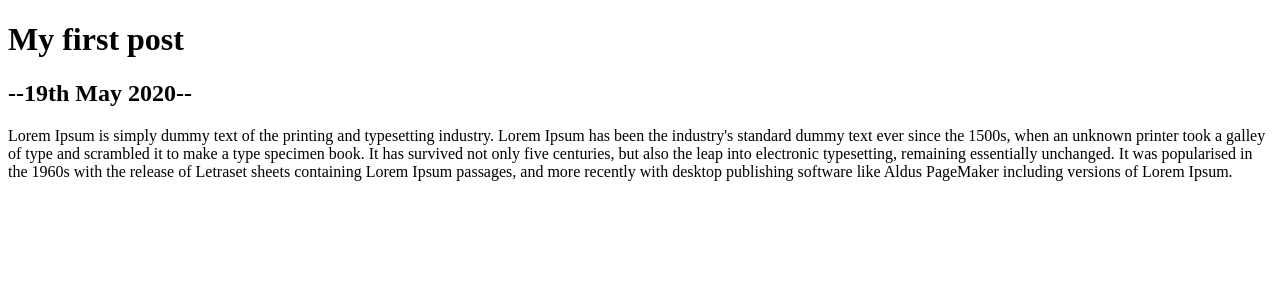
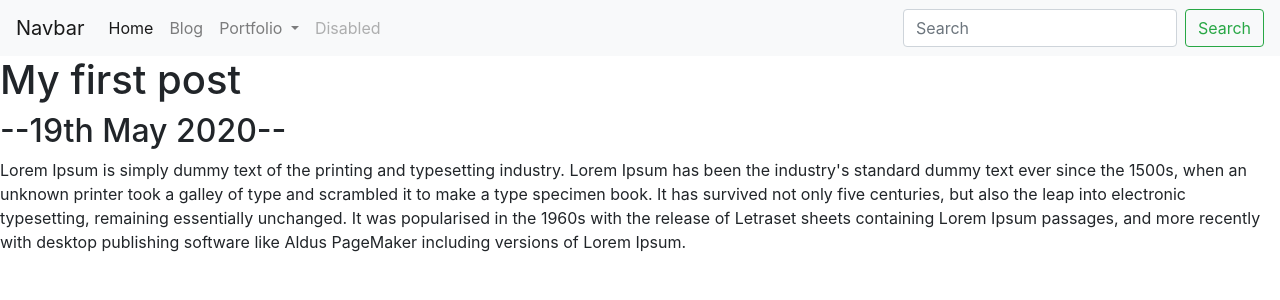
Before and after one commit to tinkermonk/personal_portfolio-project, a Django app: page /blog/1/ in a window 1280 px wide. Shown: the top 300 px of the page. Run offline with Django 3.2, Linux system fonts and the light colour scheme; data comes from the database, SQL or seed files in the repository; some libraries are stand-ins or nearby versions.

Commit message:
Added a Base template that would be extended to all the pages that the project has, whether it be the apps or blog posts. This allows for uniformity in the website that also allows you to minimally alter without having to rewrite the entire template across all pages. It allows for code reusability of tdesign without having to explicitly type in that code x number of times.

```diff
--- a/blog/templates/blog/detail.html
+++ b/blog/templates/blog/detail.html
@@ -1,14 +1,11 @@
-<!DOCTYPE html>
-<html lang="en">
-<head>
-    <meta charset="UTF-8">
-    <title>{{ blog.title }}</title>
-</head>
-<body>
+{% extends 'portfolio/base.html' %}
+
+{% block content %}
+
 <h1>{{ blog.title }}</h1>
 
 <h2>--{{ blog.date|date:'jS M Y' }}--</h2>
 
 <p>{{ blog.blog }}</p>
-</body>
-</html>
+
+{% endblock %}
--- /dev/null
+++ b/portfolio/templates/portfolio/base.html
@@ -0,0 +1,57 @@
+<!doctype html>
+<html lang="en">
+  <head>
+    <!-- Required meta tags -->
+    <meta charset="utf-8">
+    <meta name="viewport" content="width=device-width, initial-scale=1, shrink-to-fit=no">
+
+    <!-- Bootstrap CSS -->
+    <link rel="stylesheet" href="https://stackpath.bootstrapcdn.com/bootstrap/4.5.0/css/bootstrap.min.css" integrity="sha384-9aIt2nRpC12Uk9gS9baDl411NQApFmC26EwAOH8WgZl5MYYxFfc+NcPb1dKGj7Sk" crossorigin="anonymous">
+
+    <title>Hello, world!</title>
+  </head>
+  <body>
+  <nav class="navbar navbar-expand-lg navbar-light bg-light">
+  <a class="navbar-brand" href="#">Navbar</a>
+  <button class="navbar-toggler" type="button" data-toggle="collapse" data-target="#navbarSupportedContent" aria-controls="navbarSupportedContent" aria-expanded="false" aria-label="Toggle navigation">
+    <span class="navbar-toggler-icon"></span>
+  </button>
+
+  <div class="collapse navbar-collapse" id="navbarSupportedContent">
+    <ul class="navbar-nav mr-auto">
+      <li class="nav-item active">
+        <a class="nav-link" href="#">Home <span class="sr-only">(current)</span></a>
+      </li>
+        <li class="nav-item">
+        <a class="nav-link" href="#">Blog</a>
+      </li>
+      <li class="nav-item dropdown">
+        <a class="nav-link dropdown-toggle" href="#" id="navbarDropdown" role="button" data-toggle="dropdown" aria-haspopup="true" aria-expanded="false">
+          Portfolio
+        </a>
+        <div class="dropdown-menu" aria-labelledby="navbarDropdown">
+          <a class="dropdown-item" href="#">Action</a>
+          <a class="dropdown-item" href="#">Another action</a>
+          <div class="dropdown-divider"></div>
+          <a class="dropdown-item" href="#">Something else here</a>
+        </div>
+      </li>
+      <li class="nav-item">
+        <a class="nav-link disabled" href="#" tabindex="-1" aria-disabled="true">Disabled</a>
+      </li>
+    </ul>
+    <form class="form-inline my-2 my-lg-0">
+      <input class="form-control mr-sm-2" type="search" placeholder="Search" aria-label="Search">
+      <button class="btn btn-outline-success my-2 my-sm-0" type="submit">Search</button>
+    </form>
+  </div>
+</nav>
+
+  {% block content %}{% endblock %}
+    <!-- Optional JavaScript -->
+    <!-- jQuery first, then Popper.js, then Bootstrap JS -->
+    <script src="https://code.jquery.com/jquery-3.5.1.slim.min.js" integrity="sha384-DfXdz2htPH0lsSSs5nCTpuj/zy4C+OGpamoFVy38MVBnE+IbbVYUew+OrCXaRkfj" crossorigin="anonymous"></script>
+    <script src="https://cdn.jsdelivr.net/npm/popper.js@1.16.0/dist/umd/popper.min.js" integrity="sha384-Q6E9RHvbIyZFJoft+2mJbHaEWldlvI9IOYy5n3zV9zzTtmI3UksdQRVvoxMfooAo" crossorigin="anonymous"></script>
+    <script src="https://stackpath.bootstrapcdn.com/bootstrap/4.5.0/js/bootstrap.min.js" integrity="sha384-OgVRvuATP1z7JjHLkuOU7Xw704+h835Lr+6QL9UvYjZE3Ipu6Tp75j7Bh/kR0JKI" crossorigin="anonymous"></script>
+  </body>
+</html>
```
Also changed, not shown: blog/templates/blog/all_blogs.html (+7 -9 lines), portfolio/templates/portfolio/home.html (+4 -10 lines).
